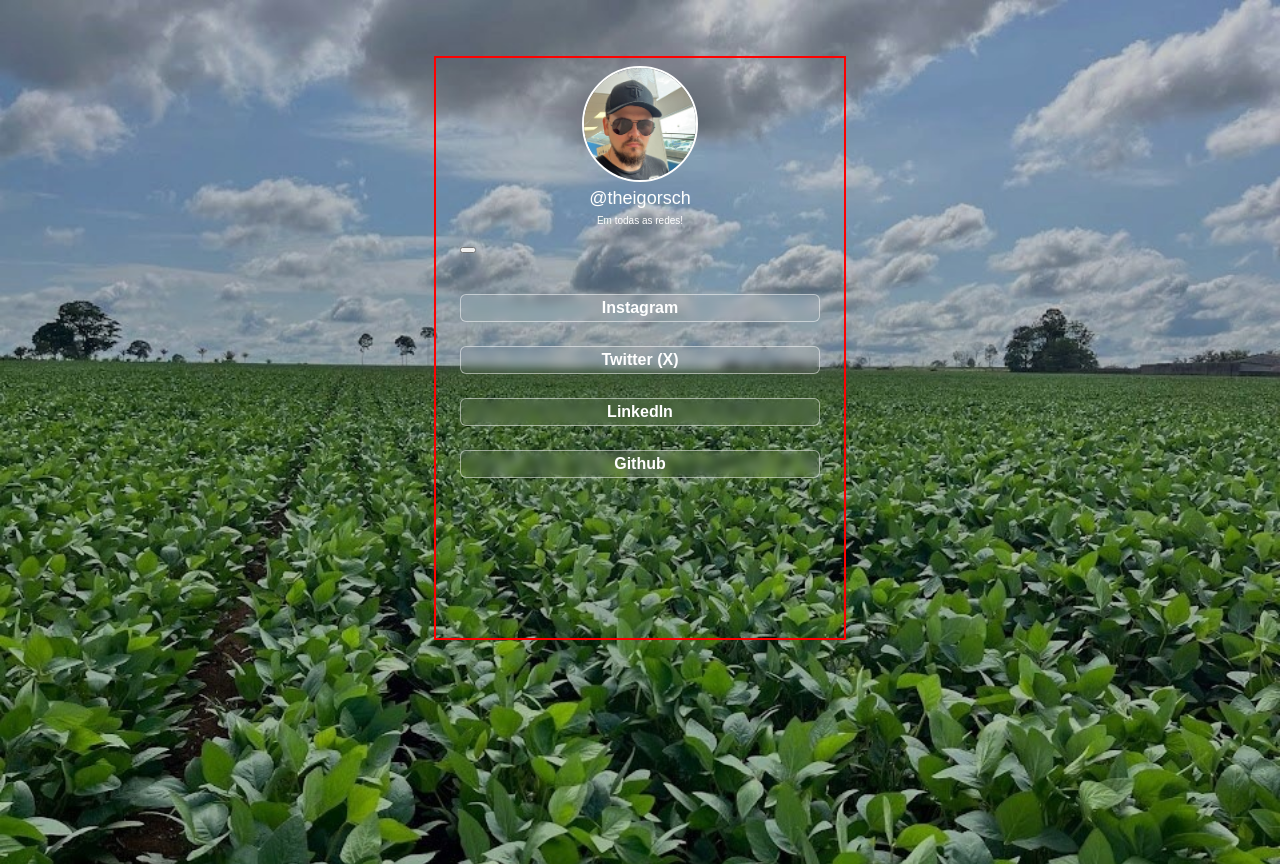
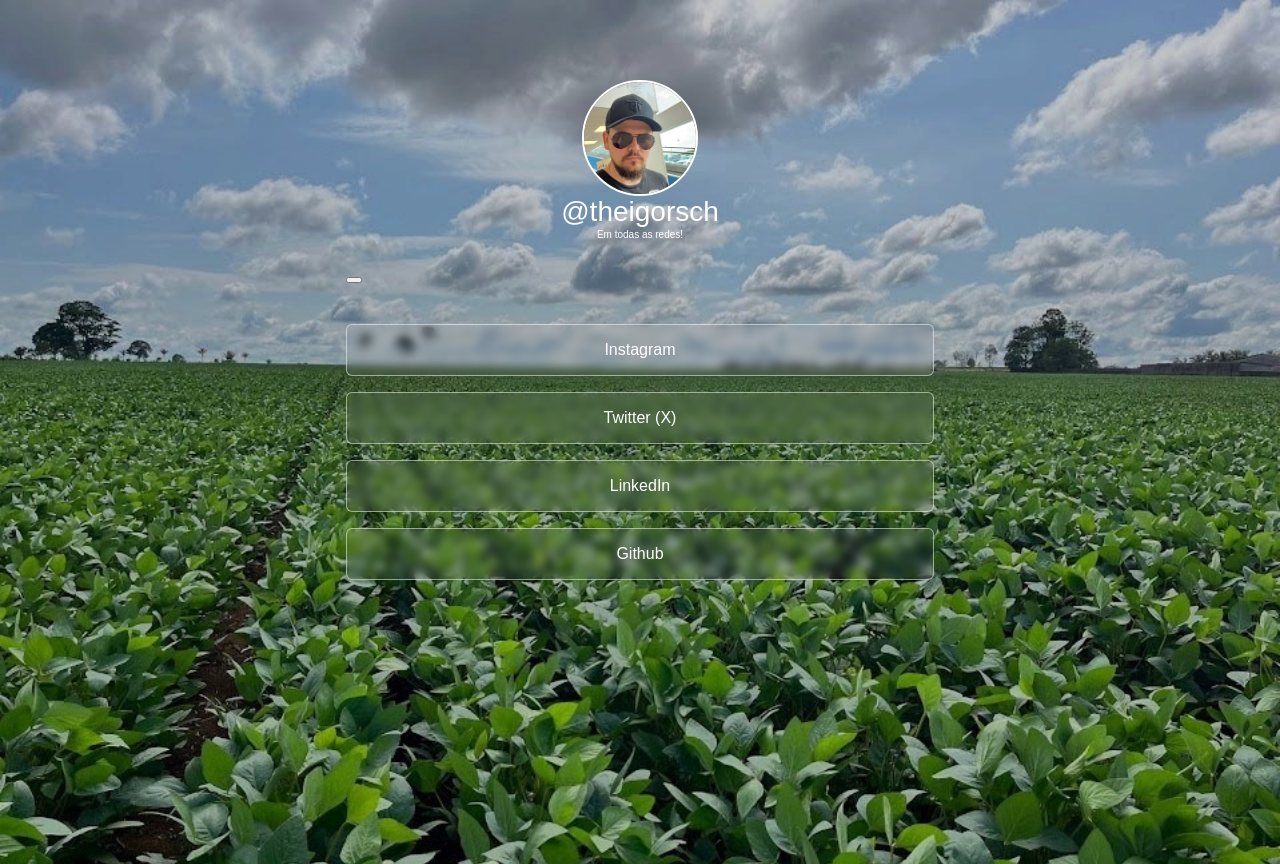
Before and after one commit to TheIgorSch/link-page, a plain HTML site: page index.html in a window 1280 px wide. Drawn offline with Linux system fonts and the light colour scheme; a web font is replaced by a local one.

Commit message:
button adjustments

```diff
--- a/style.css
+++ b/style.css
@@ -10,6 +10,11 @@
     --border-color:  rgba(255, 255, 255, 0.5);
     --highlight-color:  rgba(255, 255, 255, 0.1)
 }
+
+.dark {
+
+}
+
 body {
     background: var(--bg-url) no-repeat top center/cover;
     background-size: cover;
@@ -24,25 +29,25 @@
 
 #container {
     width: 100%;
-    max-width: 360px;
-    height: 580px;
-    border: solid 2px red;
+    max-width: 588px;
     margin: 56px auto 0px;
     padding: 0 24px;
 }
 
 #profile {
     text-align: center;
-    padding: 8px;
+    padding: 24px;
+    margin-top: 8px;
 }
 #profile img{
     width: 112px;
     border: 2px solid var(--text-color);
     border-radius: 50%;
+
 }
 
 #profile p {
-    font-size: 18px;
+    font-size: 28px;
     font font-weight: 500;
     line-height: 24px;
     margin: auto;
@@ -60,22 +65,21 @@
 
     display: flex;
     flex-direction: column;
-
-
-    gap: 24px;
+    gap: 16px;
     padding: 24px 0px;
     list-style: none;
     font-weight: 600;
 }
 
 ul li a {
+    display: flex;
     justify-content: center;
     align-items: center;
-    display: flex;
+    font-weight: 500;
     text-decoration: none;
     color: var(--text-color);
     border: 1px solid var(--border-color);
-    padding: 4px;
+    padding: 16px 24px;
     border-radius: 6px;
     background-color: var(--surface-color);
     backdrop-filter: blur(4px);
@@ -89,5 +93,7 @@
     border: 1.5px solid var(--border-color);
 
     background-color: var(--surface-color-hover);
-    outline: 4px solid var(--highlight-color);
+    outline: 6px solid var(--highlight-color);
 }
+
+/*social links*/
```
